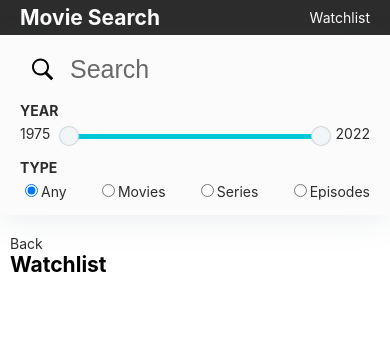
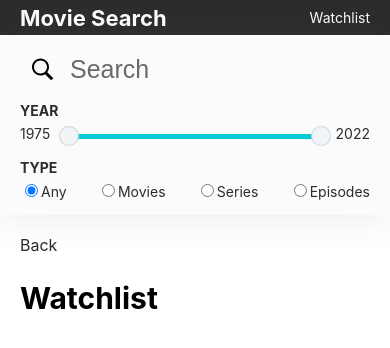
Before and after one commit to IshanRatnapala/movie-search, a Next.js app: page /watchList in a window 390 px wide. Shown: the top 348 px of the page. Built offline with nearby package versions, Linux system fonts and the light colour scheme.

Commit message:
Mobile breakpoint UI

```diff
--- a/components/Layout.tsx
+++ b/components/Layout.tsx
@@ -52,9 +52,11 @@ const Layout = ({ children }) => {
       <main className={`${styles.main} ${openDrawer ? styles.active : ''}`}>
         <SearchResult searchQuery={query}></SearchResult>
         <section className={styles.rightSection} style={{ opacity: loading ? '0.5' : '1' }}>
-          <Link href={'/'}>
-            <a className={styles.backButton}>Back</a>
-          </Link>
+          <div className={styles.backButton}>
+            <Link href={'/'}>
+              <a>Back</a>
+            </Link>
+          </div>
           {children}
         </section>
       </main>
--- a/components/MovieDetail.tsx
+++ b/components/MovieDetail.tsx
@@ -33,9 +33,10 @@ function MovieDetail({ movie }) {
               <button
                 className={styles.watchListButton}
                 onClick={handleAddToWatchList.bind(null, movie)}
+                aria-label={'Toggle Wishlist'}
               >
                 <span className={favorite ? styles.activeIcon : styles.icon}></span>
-                <span>Watchlist</span>
+                <span className={styles.label}>Watchlist</span>
               </button>
               <div className={styles.titleDetails}>
                 <h2>{movie['Title']}</h2>
--- a/components/Navbar.tsx
+++ b/components/Navbar.tsx
@@ -5,7 +5,7 @@ import styles from '../styles/Navbar.module.scss';
 function Navbar() {
   return (
     <nav className={styles.container}>
-      <h1>
+      <h1 className={styles.heading}>
         <Link href={'/'}>Movie Search</Link>
       </h1>
       <span>
--- a/pages/watchList.tsx
+++ b/pages/watchList.tsx
@@ -15,7 +15,7 @@ export default function WatchListPage() {
 
   return (
     <section>
-      <h2>Watchlist</h2>
+      <h1>Watchlist</h1>
       <ul>
         {Object.keys(watchList).map((key) => (
           <li key={key} className={styles.container}>
--- a/styles/Layout.module.scss
+++ b/styles/Layout.module.scss
@@ -5,7 +5,7 @@
   height: 100vh;
   grid-template-rows: $header-height $search-bar-height-desktop auto;
   font-size: 16px;
-  overflow: hidden;
+  overflow: auto;
 
   @media (max-width: $breakpoint-tablet) {
     grid-template-rows: $header-height $search-bar-height-tablet auto;
@@ -14,6 +14,7 @@
 
   @media (max-width: $breakpoint-mobile) {
     grid-template-rows: $header-height $search-bar-height-mobile auto;
+    overflow: hidden;
   }
 
   .main {
@@ -33,7 +34,7 @@
     }
 
     .rightSection {
-      padding: 20px 10px 10px;
+      padding: 20px;
       overflow-y: scroll;
       height: calc(100vh - $header-height-desktop);
 
@@ -45,6 +46,8 @@
       }
 
       .backButton {
+        font-size: 16px;
+        padding: 0 0 20px;
         color: $dark;
         display: none;
 
--- a/styles/Navbar.module.scss
+++ b/styles/Navbar.module.scss
@@ -9,6 +9,11 @@
   align-items: center;
   height: $header-height;
 
+  .heading {
+    font-size: 22px;
+    margin: 0;
+  }
+
   a {
     transition: all 200ms ease-in-out;
     &:hover {
--- a/styles/globals.scss
+++ b/styles/globals.scss
@@ -4,6 +4,11 @@ body {
   margin: 0;
   font-family: -apple-system, BlinkMacSystemFont, Roboto, Segoe UI, Oxygen, Ubuntu, Cantarell,
     Fira Sans, Droid Sans, Helvetica Neue, sans-serif;
+}
+
+h1 {
+  font-size: 30px;
+  margin: 5px 0 10px;
 }
 
 a {
```
Also changed, not shown: styles/MovieDetail.module.scss (+35 -5 lines).
